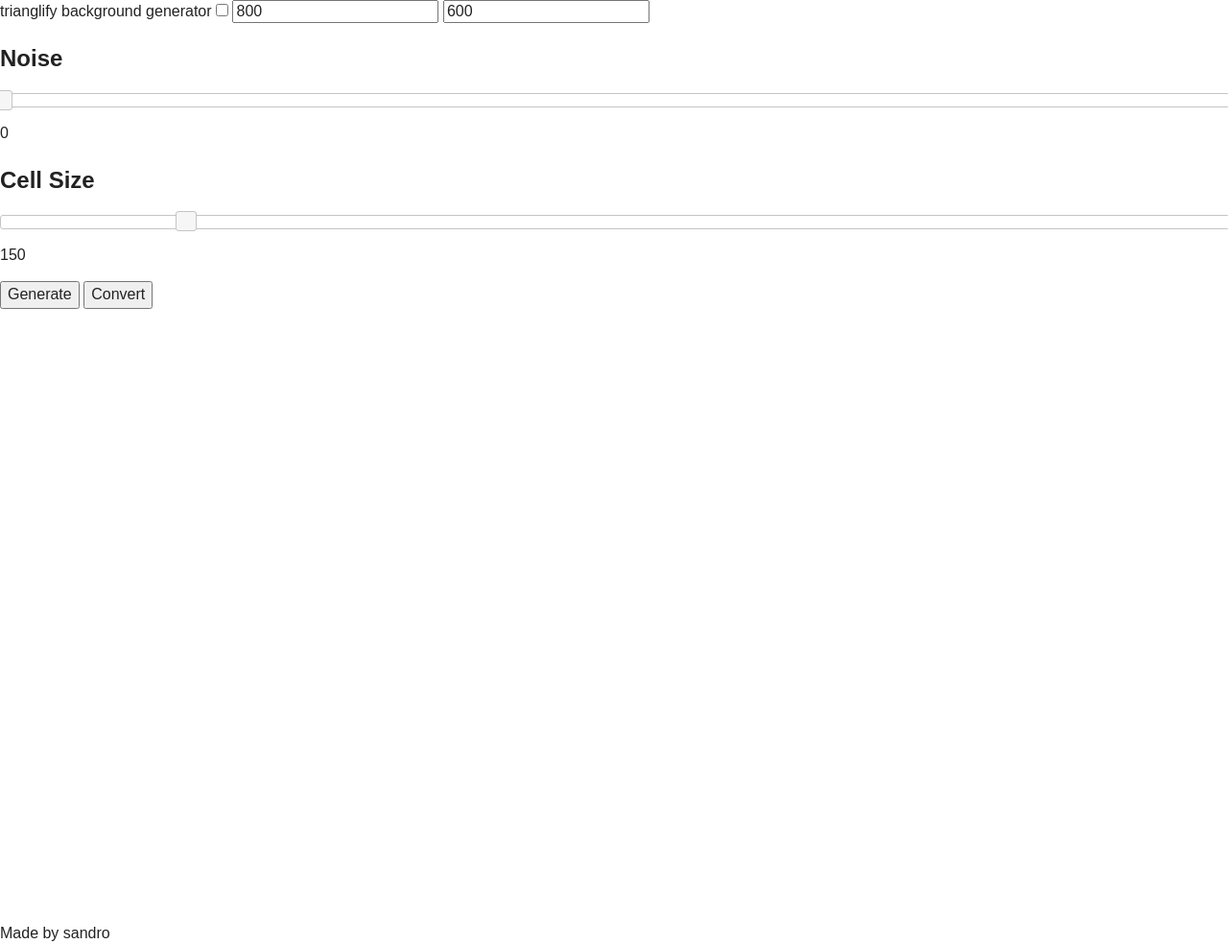
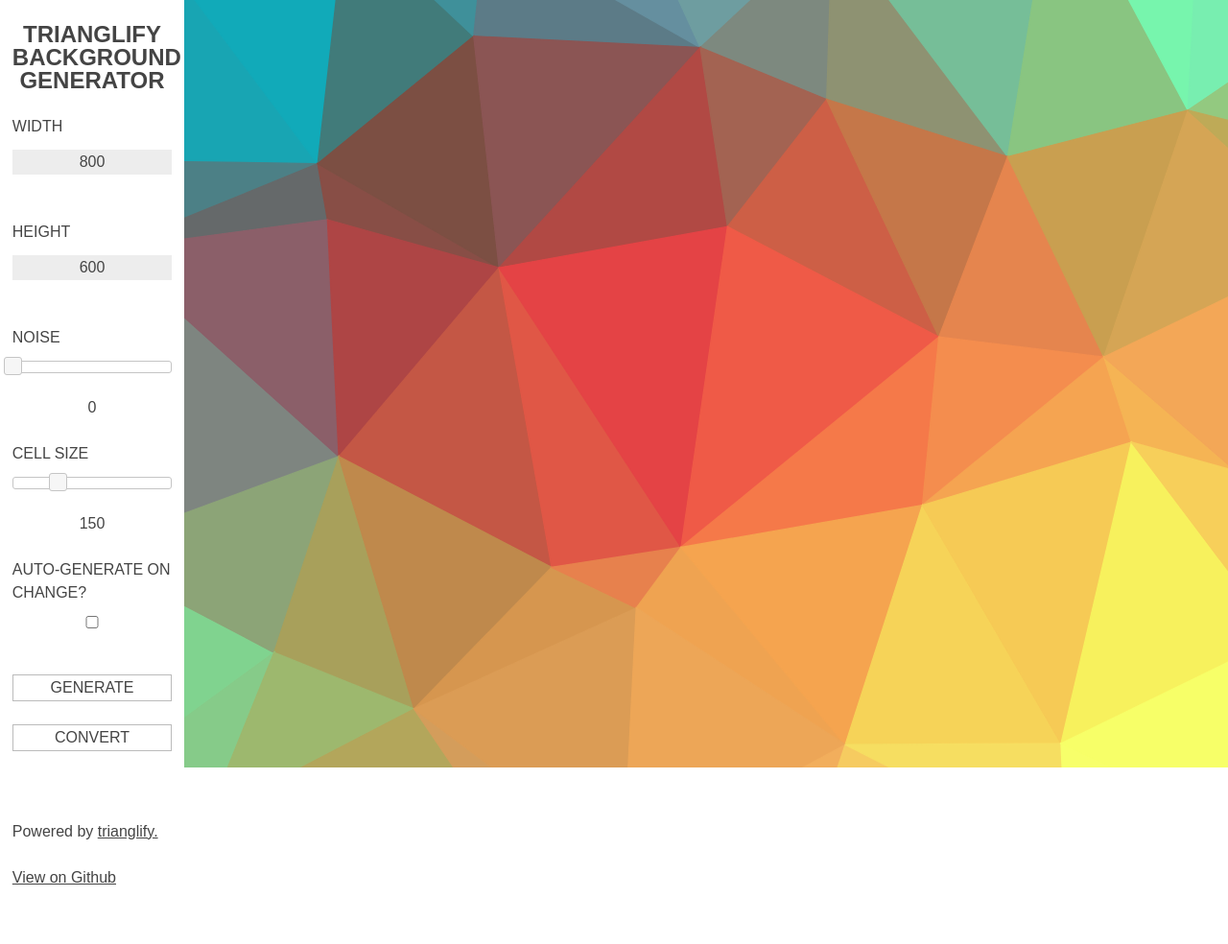
Before and after one commit to alssndro/trianglify-background-generator, a plain HTML site: page index.html in a window 1280 px wide. Shown: the whole page at 96% size. After the commit the page ends 927 px from the top, so only its background shows below. Drawn offline with nearby package versions, Linux system fonts and the light colour scheme; a web font is replaced by a local one.

Commit message:
Major UI changes

```diff
--- a/css/style.css
+++ b/css/style.css
@@ -4,10 +4,17 @@
  Base styles: opinionated defaults
  ========================================================================== */
 
+*, *:before, *:after {
+  -moz-box-sizing: border-box;
+  -webkit-box-sizing: border-box;
+  box-sizing: border-box;
+ }
+
 html {
-  color: #222;
+  color: #444444;
   font-size: 1em;
-  line-height: 1.4;
+  line-height: 1.5;
+  font-family: "Muli", sans-serif;
 }
 
 /*
@@ -85,9 +92,24 @@ textarea {
  Author's custom styles
  ========================================================================== */
 
-header {
-  width: 100%;
-  margin: 0 0 40px 0;
+a {
+  color: #444444;
+}
+
+h1, h2, h3, h4, h5 {
+  margin: 0;
+  text-transform: uppercase;
+}
+
+h1 {
+  font-size: 1.5em;
+  text-align: center;
+  margin: 0 0 1em 0;
+  line-height: 1;
+}
+
+p {
+  margin: 1.5em 0;
 }
 
 .slider {
@@ -98,19 +120,72 @@ header {
   margin: 0 auto;
 }
 
+html, body, .main {
+  width: 100%;
+  height: 100%;
+}
 
+#canvas {
+  display: none;
+}
 
+#controls {
+  float: left;
+  width: 15%;
+  height: 100%;
+  padding: 1.5em 1%;
+}
 
+#backgrounds {
+  float: left;
+  width: 85%;
+  height: 100%;
+  background-size: cover;
+}
 
+label {
+  display: block;
+  width: 100%;
+  margin: 0 0 0.75em 0;
+  text-transform: uppercase;
+}
 
+input {
+  display: block;
+  margin: 0 0 3em 0;
+  outline: none;
+  width: 100%;
+  border: none;
+  background-color: #EDEDED;
+  line-height: 1.5;
+  text-align: center;
+}
 
+button {
+  border: 1px solid #BBBBBB;
+  border-radius: 0px;
+  width: 100%;
+  display: block;
+  margin: 0 0 1.5em 0;
+  line-height: 1.5;
+  text-transform: uppercase;
+  background-color: white;
+  outline: none;
+}
 
+button:hover {
+  background-color: #262626;
+  border-color: #262626;
+  color: white;
+}
 
+.slider-value {
+  text-align: center;
+}
 
-
-
-
-
+.info {
+  padding: 1.5em 0 0 0;
+}
 
 /* ==========================================================================
  Helper classes
--- a/index.html
+++ b/index.html
@@ -10,32 +10,45 @@
     <link rel="stylesheet" href="css/normalize.css">
     <link rel="stylesheet" href="css/style.css">
     <link rel="stylesheet" href="http://code.jquery.com/ui/1.10.4/themes/smoothness/jquery-ui.css">
+    <link href='http://fonts.googleapis.com/css?family=Muli' rel='stylesheet' type='text/css'>
   </head>
   <body>
     <header>
-      trianglify background generator
-      <input id="auto-generate" type="checkbox" label="Auto-generate?"/>
-      <input id="bg-width" type="text" value="800"/>
-      <input id="bg-height" type="text" value="600"/>
-      <h2>Noise</h2>
-      <div id="noise-slider" class="slider"></div>
-      <p id="noise-value">0</p>
+    </header>
+    <div class="main clearfix">
+      <div id="controls">
+        <h1>
+          trianglify background generator
+        </h1>
+        <label for="bg-width">Width</label>
+        <input id="bg-width" type="text" value="800"/>
+        <label for="bg-height">Height</label>
+        <input id="bg-height" type="text" value="600"/>
 
-      <h2>Cell Size</h2>
-      <div id="cell-slider" class="slider"></div>
-      <p id="cell-value">150</p>
+        <label for="noise-slider">Noise</label>
+        <div id="noise-slider" class="slider"></div>
+        <p class="slider-value" id="noise-value">0</p>
 
-      <button id="generate">Generate</button>
-      <button id="convert">Convert</button>
+        <label for="cell-slider">Cell Size</label>
+        <div id="cell-slider" class="slider"></div>
+        <p class="slider-value" id="cell-value">150</p>
 
-    </header>
-    <div class="main">
-      <div id="the-image"></div>
-      <canvas id="canvas" width="800px" height="600px"></canvas>
+        <label for="auto-generate">Auto-generate on change?</label>
+        <input id="auto-generate" type="checkbox" label="Auto-generate?"/>
+
+        <button id="generate">Generate</button>
+        <button id="convert">Convert</button>
+
+        <div class="info">
+          <p>Powered by <a href="https://github.com/qrohlf/trianglify">trianglify.</a></p>
+          <p><a href="https://github.com/alessndro/trianglify-background-generator/">View on Github</a></p>
+        </div>
+      </div>
+      <div id="backgrounds">
+        <canvas id="canvas" width="800px" height="600px"></canvas>
+        <img id="downloadable-image" src="" alt="">
+      </div>
     </div>
-    <footer>
-      Made by sandro
-    </footer>
     <script src="http://ajax.googleapis.com/ajax/libs/jquery/1.11.0/jquery.min.js"></script>
     <script>window.jQuery || document.write('<script src="js/vendor/jquery-1.11.0.min.js"><\/script>')</script>
     <script src="http://code.jquery.com/ui/1.10.4/jquery-ui.js"></script>
--- a/js/app.js
+++ b/js/app.js
@@ -13,8 +13,8 @@ $('#noise-slider').slider({
 });
 
 $('#cell-slider').slider({
-  max: 1000,
-  min: 0,
+  max: 500,
+  min: 10,
   value: 150,
   step: 10,
   slide: function(e,ui) {
@@ -26,6 +26,11 @@ $('#cell-slider').slider({
   }
 });
 
+var currentTrianglifier;
+
+// Generate a pattern for when the page loads
+generateBackground();
+
 $("#generate").on('click', function() {
   generateBackground();
 });
@@ -35,25 +40,24 @@ function generateBackground() {
   var cellSize = $('#cell-slider').slider("value");
 
   var t = new Trianglify({"noiseIntensity": noise,
-                          "cellsize": cellSize});
+                          "cellsize": cellSize,
+                          "x_gradient": ['#00A0B0','#6A4A3C','#CC333F','#EB6841','#EDC951']
+                        });
 
   var width = parseInt($("#bg-width").val());
   var height = parseInt($("#bg-height").val());
   var pattern = t.generate(width, height);
 
-  $("#the-image").css({"background-image": pattern.dataUrl,
-                      "width": width,
-                      "height": height
-                      });
+  $("#backgrounds").css({"background-image": pattern.dataUrl});
+  currentTrianglifier = t;
 
   //$("#the-image").replaceWith(pattern.svgString);
 }
 
 $("#convert").on('click', function() {
-  var noise = $('#noise-slider').slider("value");
   var cellSize = $('#cell-slider').slider("value");
 
-  var t = new Trianglify({"noiseIntensity": noise,
+  var t = new Trianglify({"noiseIntensity": 0,
                           "cellsize": cellSize});
 
   var width = parseInt($("#bg-width").val());
@@ -62,5 +66,23 @@ $("#convert").on('click', function() {
   canvg('canvas', pattern.svgString);
   var canvas = document.getElementById("canvas");
   var img = canvas.toDataURL("image/png");
-  $(".main").append($('<img></img>').prop('src', img));
+  $("#downloadable-image").replaceWith($("<img id='downloadable-image'></img>").prop('src', img));
+  window.open(img);
 });
+
+// $.ajax({
+//     type: "GET",
+//     url: "http://www.colourlovers.com/api/palettes/top?jsonCallback=?",
+//     data: { numResults: 10 },
+//     dataType: 'json',
+//     success: function(data){
+//         $(data).each(function() {
+//           $("#output").append("<p>" + this["title"] + "</p>");
+//             $("#output").append("[");
+//             $(this["colors"]).each(function(){
+//                 $("#output").append("'#" + this + "',");
+//             });
+//               $("#output").append("]");
+//         });
+//     }
+// });
```
